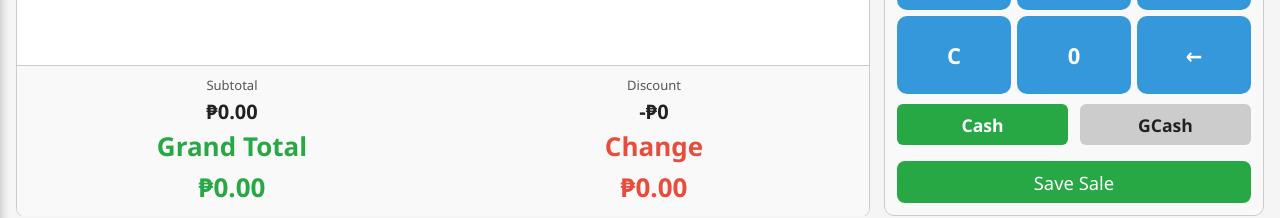
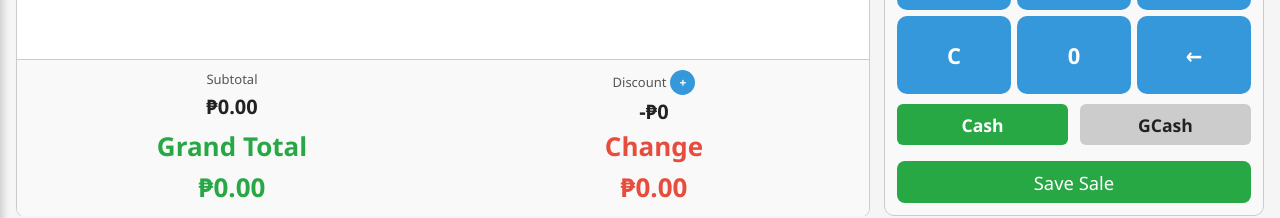
Before and after one commit to denden07/pharmacy-pos, a Vue app: page / in a window 1280 px wide. Shown: the part 572-790 px from the top of the page. Built offline with nearby package versions, Linux system fonts and the light colour scheme.

Commit message:
add discount button

```diff
--- a/src/views/Home.vue
+++ b/src/views/Home.vue
@@ -29,12 +29,18 @@ const redeemMultiplier = ref(1)
 const pointsConfirmed = ref(false)
 
 // ======================
+// SPECIAL DISCOUNT
+// ======================
+const showSpecialDiscountModal = ref(false)
+const specialDiscount = ref(0)
+
+// ======================
 // CUSTOMER MODAL
 // ======================
 const showNewCustomerForm = ref(false)
 
 const pointsUsed = computed(() => pointsConfirmed.value ? customerPoints.value * redeemMultiplier.value : 0)
-const pointsDiscount = computed(() => pointsUsed.value)
+const pointsDiscount = computed(() => pointsUsed.value + specialDiscount.value)
 
 // ======================
 // Focus tracking for number pad
@@ -238,6 +244,21 @@ const confirmPoints = () => {
 const removePoints = () => {
   pointsConfirmed.value = false
   redeemMultiplier.value = 1
+}
+
+// ======================
+// SPECIAL DISCOUNT
+// ======================
+const openSpecialDiscountModal = () => {
+  showSpecialDiscountModal.value = true
+}
+
+const applySpecialDiscount = () => {
+  showSpecialDiscountModal.value = false
+}
+
+const removeSpecialDiscount = () => {
+  specialDiscount.value = 0
 }
 
 // ======================
@@ -322,6 +343,18 @@ const checkout = async () => {
           <span>Discount:</span>
           <span>-₱${pointsDiscount.value.toFixed(2)}</span>
         </div>
+        ${pointsUsed.value > 0 ? `
+          <div style="display: flex; justify-content: space-between; padding: 2px 0 2px 16px; font-size: 13px; color: #718096;">
+            <span>• Points:</span>
+            <span>-₱${pointsUsed.value.toFixed(2)}</span>
+          </div>
+        ` : ''}
+        ${specialDiscount.value > 0 ? `
+          <div style="display: flex; justify-content: space-between; padding: 2px 0 2px 16px; font-size: 13px; color: #718096;">
+            <span>• Special:</span>
+            <span>-₱${specialDiscount.value.toFixed(2)}</span>
+          </div>
+        ` : ''}
       ` : ''}
       <div style="display: flex; justify-content: space-between; padding: 4px 0;">
         <span>Money Given:</span>
@@ -391,6 +424,7 @@ const checkout = async () => {
     customerPoints.value = 0
     redeemMultiplier.value = 1
     pointsConfirmed.value = false
+    specialDiscount.value = 0
 
   } catch (err) {
     console.error(err)
@@ -600,7 +634,14 @@ const getStockIndicator = (med) => {
       </div>
 
       <div>
-        <span>Discount</span>
+        <span style="display: flex; align-items: center; justify-content: center; gap: 4px;">
+          Discount
+          <button
+            class="discount-add-btn"
+            @click="openSpecialDiscountModal"
+            title="Add special discount"
+          >+</button>
+        </span>
         <strong>-₱{{ pointsDiscount }}</strong>
       </div>
 
@@ -744,6 +785,54 @@ const getStockIndicator = (med) => {
     </div>
   </div>
 </div>
+
+<!-- SPECIAL DISCOUNT MODAL -->
+<div v-if="showSpecialDiscountModal" class="modal-backdrop">
+  <div class="modal">
+    <h3>Special Discount</h3>
+
+    <div v-if="pointsUsed > 0" style="padding: 10px; background: #e6f7ff; border-radius: 6px; margin-bottom: 10px;">
+      <small>Redeemed Points Discount: <strong>₱{{ pointsUsed }}</strong></small>
+    </div>
+
+    <label style="font-weight: 600; margin-bottom: 8px;">Additional Discount Amount:</label>
+    <input
+      type="number"
+      v-model.number="specialDiscount"
+      placeholder="Enter discount amount"
+      min="0"
+      step="0.01"
+      style="margin-bottom: 12px;"
+    />
+
+    <div v-if="specialDiscount > 0" style="padding: 10px; background: #fff3cd; border-radius: 6px; margin-bottom: 10px;">
+      <div style="display: flex; justify-content: space-between; margin-bottom: 4px;">
+        <span>Points Discount:</span>
+        <strong>₱{{ pointsUsed }}</strong>
+      </div>
+      <div style="display: flex; justify-content: space-between; margin-bottom: 4px;">
+        <span>Special Discount:</span>
+        <strong>₱{{ specialDiscount }}</strong>
+      </div>
+      <hr style="margin: 8px 0; border: none; border-top: 1px solid #ddd;" />
+      <div style="display: flex; justify-content: space-between; font-size: 18px;">
+        <span><strong>Total Discount:</strong></span>
+        <strong style="color: #e74c3c;">₱{{ pointsUsed + specialDiscount }}</strong>
+      </div>
+    </div>
+
+    <div class="modal-actions">
+      <button class="btn checkout" @click="applySpecialDiscount">Apply</button>
+      <button
+        v-if="specialDiscount > 0"
+        class="btn danger"
+        @click="removeSpecialDiscount(); showSpecialDiscountModal = false"
+        style="flex: 0.8;"
+      >Remove</button>
+      <button class="btn" @click="showSpecialDiscountModal=false" style="background: #6c757d; color: white;">Cancel</button>
+    </div>
+  </div>
+</div>
 </div>
 </template>
 
@@ -1273,6 +1362,36 @@ th, td {
 .customer-row:hover { background: #f0f8ff; }
 
 /* =========================
+   DISCOUNT ADD BUTTON
+========================= */
+.discount-add-btn {
+  width: 25px;
+  height: 25px;
+  border-radius: 50%;
+  border: none;
+  background: #3498db;
+  color: #fff;
+  font-size: 12px;
+  font-weight: bold;
+  cursor: pointer;
+  display: inline-flex;
+  align-items: center;
+  justify-content: center;
+  padding: 0;
+  transition: all 0.2s ease;
+  line-height: 1;
+}
+
+.discount-add-btn:hover {
+  background: #2980b9;
+  transform: scale(1.15);
+}
+
+.discount-add-btn:active {
+  transform: scale(0.9);
+}
+
+/* =========================
    MED NAMES
 ========================= */
 .med-name { font-size: 20px;}
```
